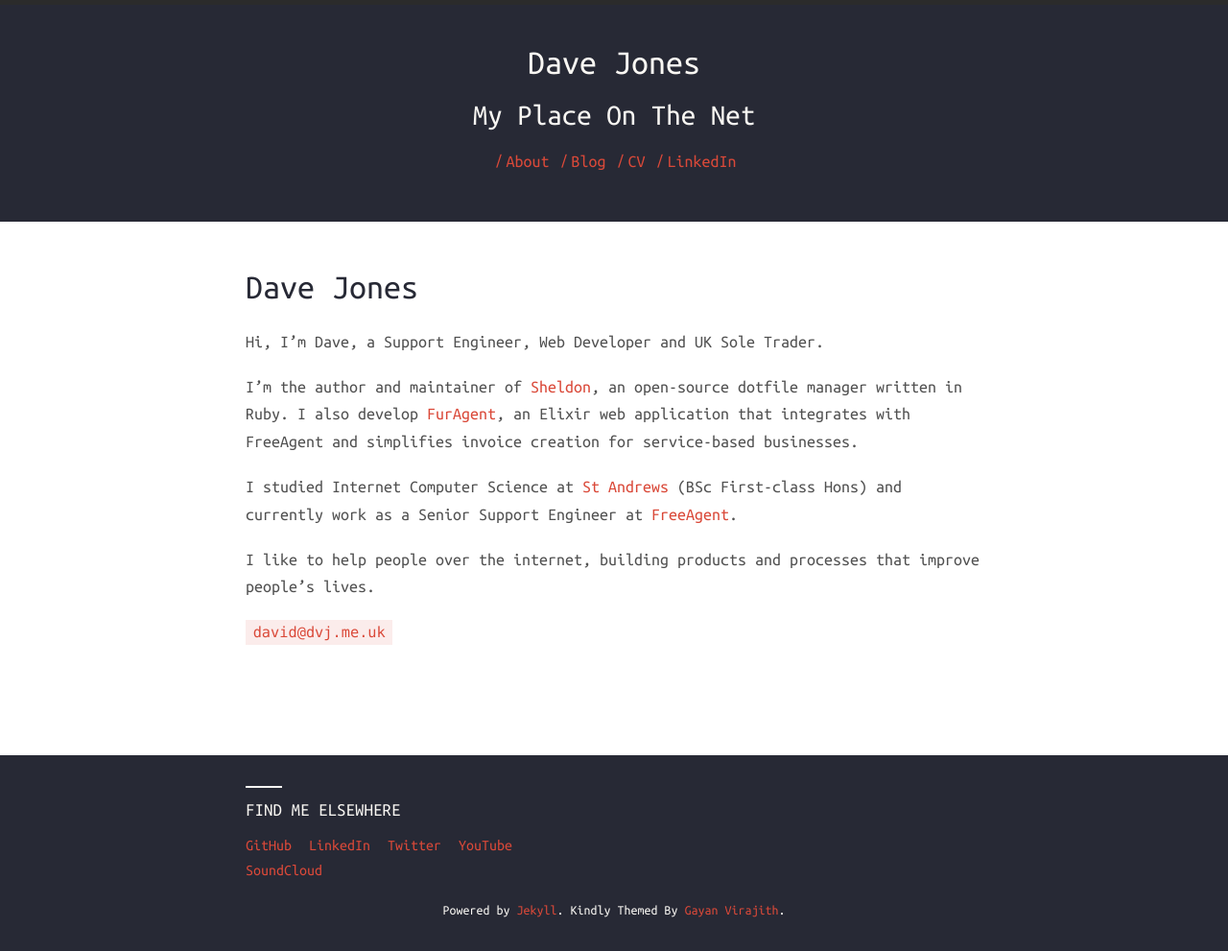
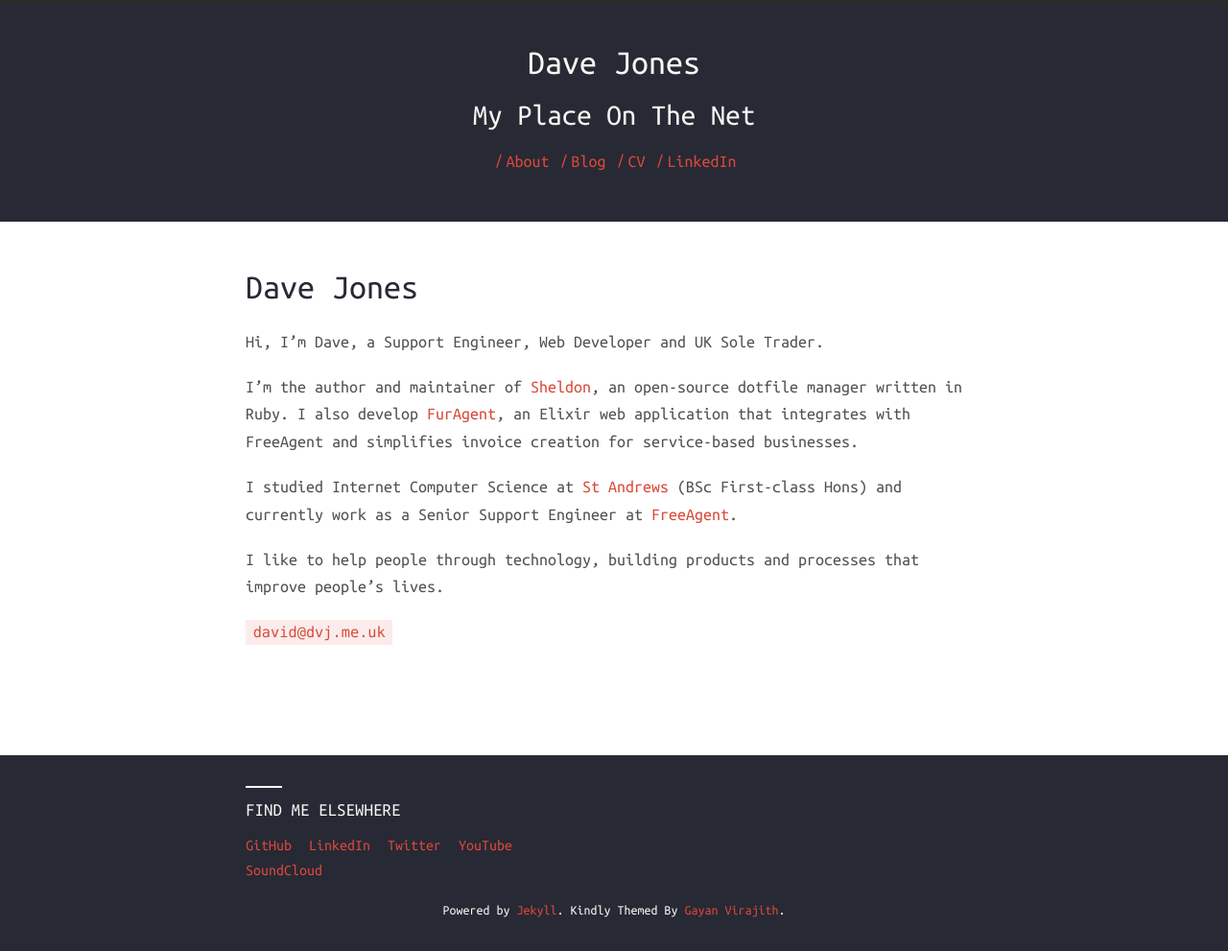
Before and after one commit to gayanvirajith/harmony, a Jekyll site: the page built from index.md, in a window 1280 px wide. Shown: the whole page at 96% size. Built offline with Jekyll 4.4.1, drawn with Linux system fonts in a browser that asks for light colours; nearby versions of some CDN libraries.

Commit message:
Update CV and improve home page copy
Fix typo and reword introduction to help people through *technology*,
not specifically the internet.

```diff
--- a/index.md
+++ b/index.md
@@ -9,6 +9,6 @@
 
 I studied Internet Computer Science at [St Andrews](http://www.cs.st-andrews.ac.uk){:target="_blank"} (BSc First-class Hons) and currently work as a Senior Support Engineer at [FreeAgent](https://www.freeagent.com){:target="_blank"}.
 
-I like to help people over the internet, building products and processes that improve people's lives.
+I like to help people through technology, building products and processes that improve people's lives.
 
 `david@dvj.me.uk`
```
Also changed, not shown: 1 other file.
